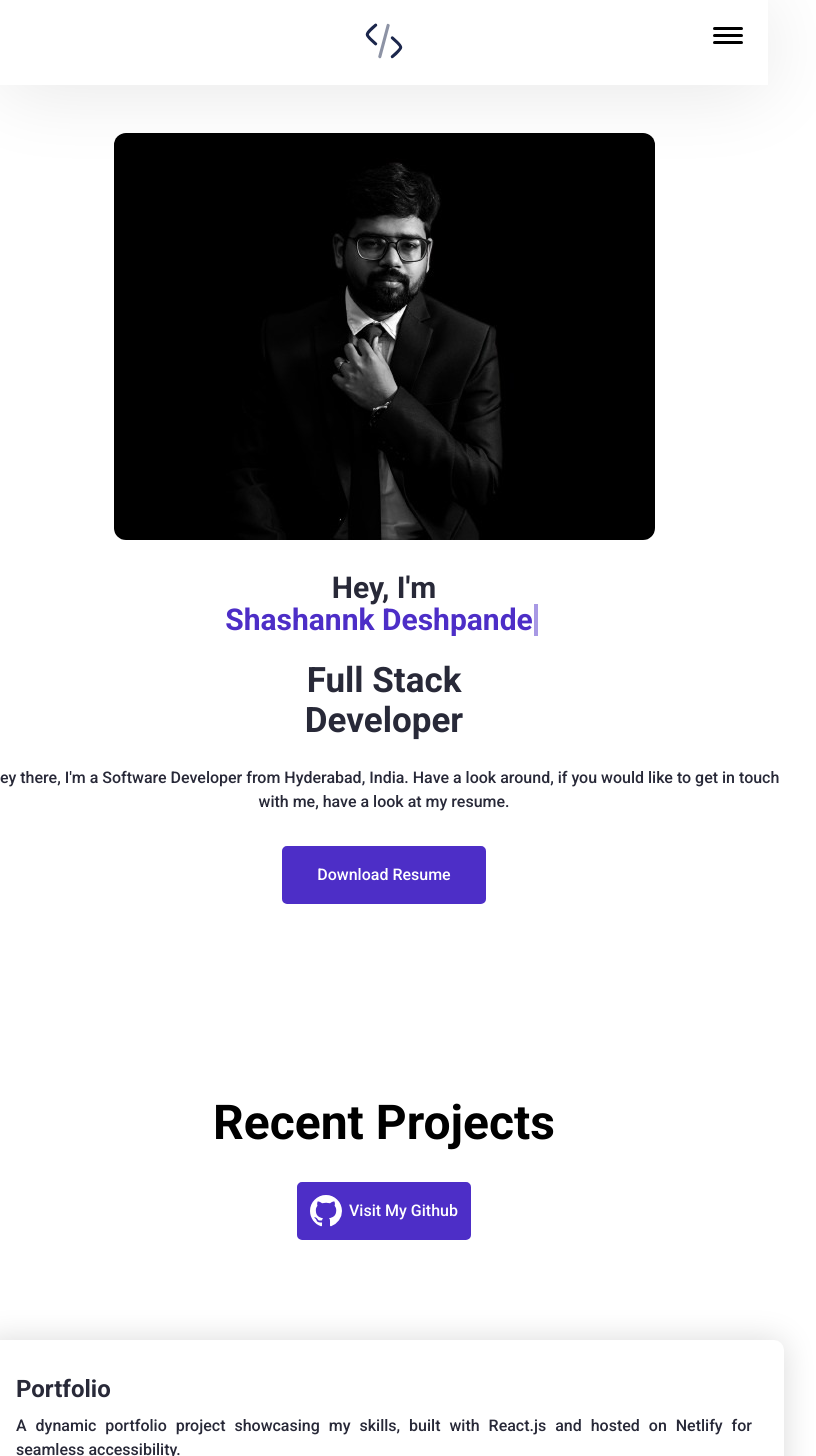
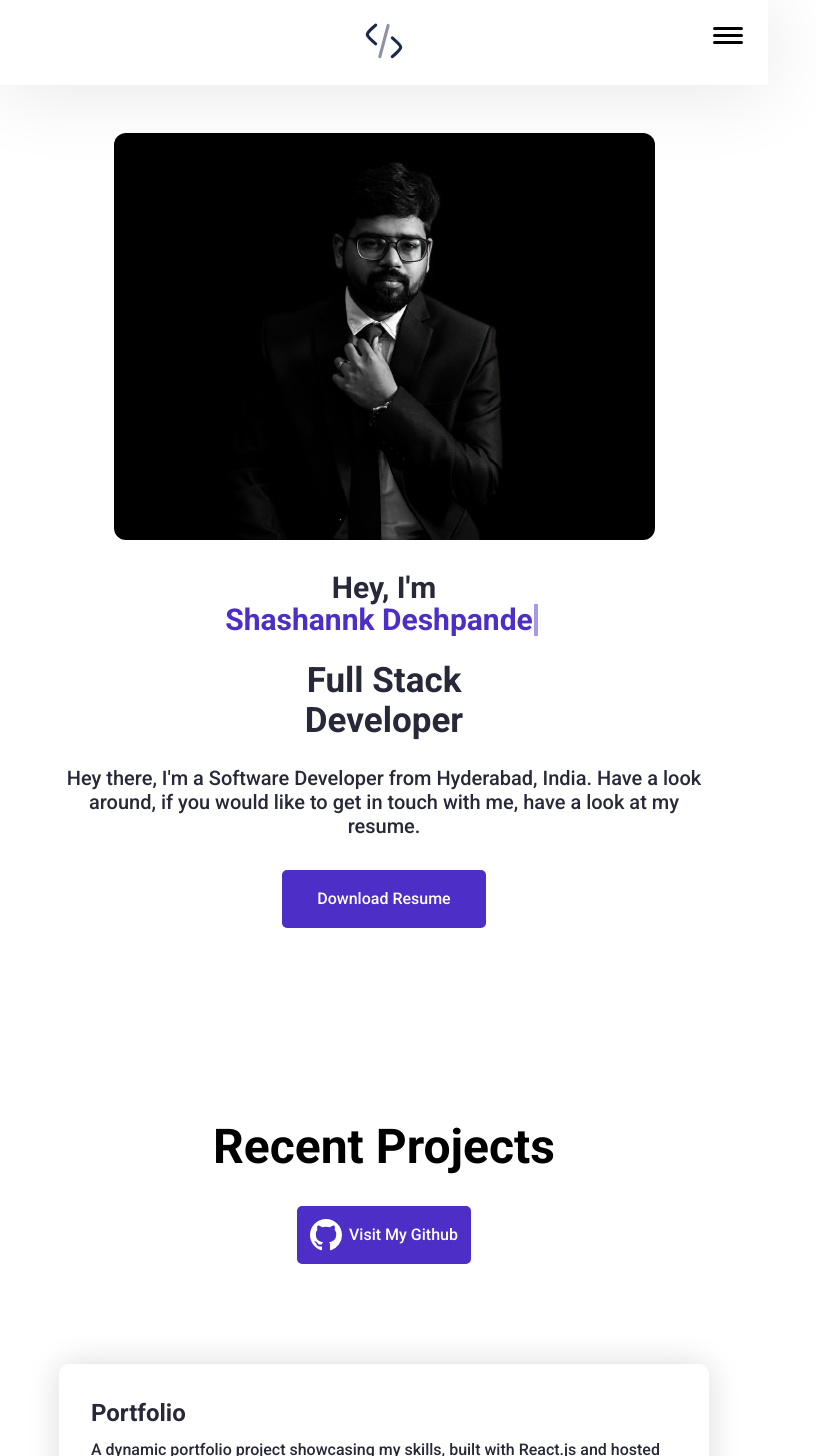
Before and after one commit to shashannkd/my-portfolio-app, a React (Create React App) app: page / in a window 768 px wide. Shown: the top 1456 px of the page, 816 px wide, since content can reach past the window. Built offline with nearby package versions, Linux system fonts and the light colour scheme.

Commit message:
about me text alignment, tech stack icons issue fix

```diff
--- a/src/App.css
+++ b/src/App.css
@@ -529,9 +529,6 @@ span.hero--section--name .typewriter {
 }
 
 .visit-my-github-link svg {
-}
-
-.visit-my-github-link svg {
   fill: var(--bg-shade);
 }
 
@@ -879,7 +876,7 @@ a.instagram svg:hover {
   }
   .about--me--section-description,
   p {
-    text-align: justify;
+    text-align: left;
   }
 
   .hero--section-description {
@@ -928,6 +925,10 @@ a.instagram svg:hover {
   .hero--section-description {
     width: 250px;
   }
+
+  .technologies--list {
+    display: contents;
+  }
 }
 
 /* Tablet */
@@ -963,8 +964,18 @@ a.instagram svg:hover {
     width: 150px;
     height: 150px;
   }
+
+  .technologies--list {
+    display: contents;
+  }
+
+  .portfolio--section--card,
+  .skills--section--card,
+  .hero--section-description {
+    width: 650px;
+  }
 }
-@media (min-width: 801px) and (max-width: 1024px) {
+@media (min-width: 768px) and (max-width: 1024px) {
   .logo {
     display: flex;
     flex-direction: row;
@@ -1004,6 +1015,16 @@ a.instagram svg:hover {
   .technologies--slide img {
     width: 200px;
     height: 200px;
+  }
+
+  .technologies--list {
+    display: contents;
+  }
+
+  .portfolio--section--card,
+  .skills--section--card,
+  .hero--section-description {
+    width: 650px;
   }
 }
 /* Hamburger menu  */
```
